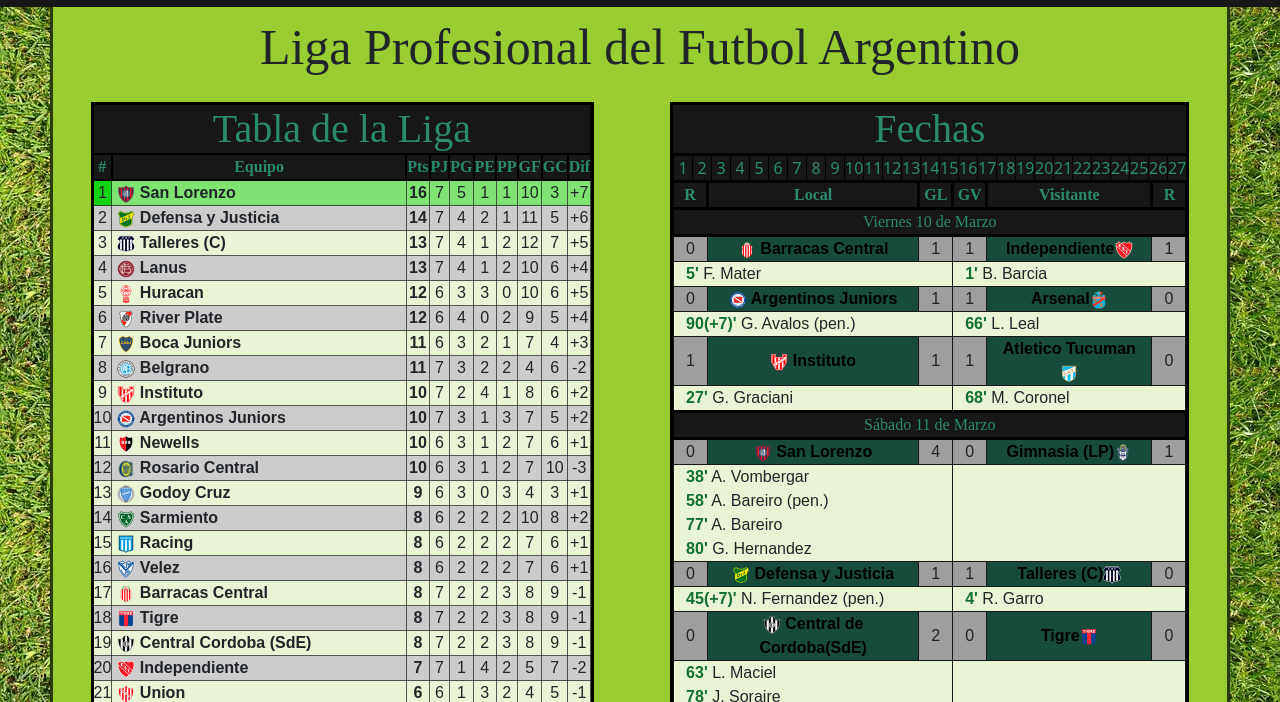
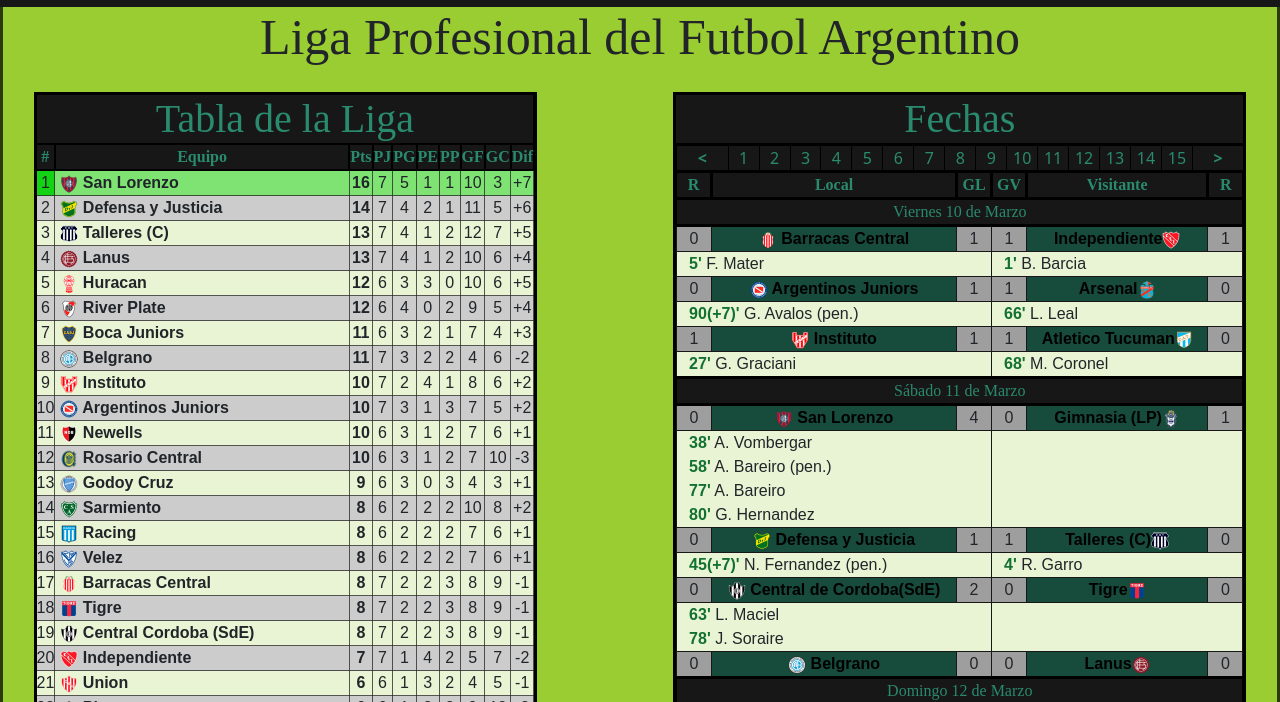
Before and after one commit to FranCue2/PF-Cueto, a website: page pages/competencias/liga.html in a window 1280 px wide. Shown: the part 83-785 px from the top of the page. Drawn offline with nearby package versions, Linux system fonts and the light colour scheme.

Commit message:
liga terminada

```diff
--- a/pages/competencias/liga.html
+++ b/pages/competencias/liga.html
@@ -76,7 +76,8 @@
                         <ul class="navbar-nav nav-lista justify-content-end flex-grow-1 pe-3">
 
                             <li class="nav-item dropdown">
-                                <a class="nav-link dropdown-toggle" href="#" role="button" data-bs-toggle="dropdown" aria-expanded="false">
+                                <a class="nav-link dropdown-toggle" href="#" role="button" data-bs-toggle="dropdown"
+                                    aria-expanded="false">
                                     Equipos
                                 </a>
                                 <ul class="dropdown-menu">
@@ -86,21 +87,27 @@
                             </li>
 
                             <li class="nav-item dropdown">
-                                <a class="nav-link dropdown-toggle" href="#" role="button" data-bs-toggle="dropdown" aria-expanded="false">
+                                <a class="nav-link dropdown-toggle" href="#" role="button" data-bs-toggle="dropdown"
+                                    aria-expanded="false">
                                     Torneos
                                 </a>
                                 <ul class="dropdown-menu">
                                     <li><a class="dropdown-item" href="liga.html">Liga Profesional</a></li>
-                                    <li><a class="dropdown-item" href="copas.html#copa-argentina">Copa Argentina</a></li>
-                                    <li><a class="dropdown-item" href="copas.html#copa-de-la-liga">Copa de la Liga</a></li>
-                                    <li><a class="dropdown-item" href="copas.html#otras-copas">Copa de Campeones</a></li>
+                                    <li><a class="dropdown-item" href="copas.html#copa-argentina">Copa Argentina</a>
+                                    </li>
+                                    <li><a class="dropdown-item" href="copas.html#copa-de-la-liga">Copa de la Liga</a>
+                                    </li>
+                                    <li><a class="dropdown-item" href="copas.html#otras-copas">Copa de Campeones</a>
+                                    </li>
                                     <li><a class="dropdown-item" href="copas.html#otras-copas">Supercopa</a></li>
-                                    <li><a class="dropdown-item" href="copas.html#otras-copas">Supercopa Internacional</a></li>
+                                    <li><a class="dropdown-item" href="copas.html#otras-copas">Supercopa
+                                            Internacional</a></li>
                                 </ul>
                             </li>
 
                             <li class="nav-item dropdown">
-                                <a class="nav-link dropdown-toggle" href="#" role="button" data-bs-toggle="dropdown" aria-expanded="false">
+                                <a class="nav-link dropdown-toggle" href="#" role="button" data-bs-toggle="dropdown"
+                                    aria-expanded="false">
                                     Contacto
                                 </a>
                                 <ul class="dropdown-menu">
@@ -124,6 +131,7 @@
                 <h1>Liga Profesional del Futbol Argentino</h1>
             </div>
 
+            <div class="parte-liga">
                 <!-- Tabla de Puntos del Torneo de este año -->
                 <section class="tabla-liga">
 
@@ -149,7 +157,8 @@
                             <tr>
                                 <td class="tabla-datos clasificado-a-libertadores">1</td>
                                 <td class="tabla-datos campeon-de-liga tabla-equipo columna-equipo"><img
-                                    src="../../multimedia/equipos/escudos-chiquitos/san-lorenzo-chiquito.png" alt="">
+                                        src="../../multimedia/equipos/escudos-chiquitos/san-lorenzo-chiquito.png"
+                                        alt="">
                                     San Lorenzo</td>
                                 <td class="tabla-datos campeon-de-liga tabla-puntaje">16</td>
                                 <td class="tabla-datos campeon-de-liga">7</td>
@@ -191,7 +200,8 @@
                             <tr>
                                 <td class="tabla-datos">4</td>
                                 <td class="tabla-datos tabla-equipo columna-equipo"><img
-                                    src="../../multimedia/equipos/escudos-chiquitos/lanus-chiquito.png" alt=""> Lanus
+                                        src="../../multimedia/equipos/escudos-chiquitos/lanus-chiquito.png" alt="">
+                                    Lanus
                                 </td>
                                 <td class="tabla-datos tabla-puntaje">13</td>
                                 <td class="tabla-datos">7</td>
@@ -219,7 +229,8 @@
                             <tr>
                                 <td class="tabla-datos">6</td>
                                 <td class="tabla-datos tabla-equipo columna-equipo"><img
-                                    src="../../multimedia/equipos/escudos-chiquitos/river-plate-chiquito.png" alt="">
+                                        src="../../multimedia/equipos/escudos-chiquitos/river-plate-chiquito.png"
+                                        alt="">
                                     River Plate</td>
                                 <td class="tabla-datos tabla-puntaje">12</td>
                                 <td class="tabla-datos">6</td>
@@ -345,7 +356,8 @@
                             <tr>
                                 <td class="tabla-datos">15</td>
                                 <td class="tabla-datos tabla-equipo columna-equipo"><img
-                                    src="../../multimedia/equipos/escudos-chiquitos/racing-chiquito.png" alt=""> Racing
+                                        src="../../multimedia/equipos/escudos-chiquitos/racing-chiquito.png" alt="">
+                                    Racing
                                 </td>
                                 <td class="tabla-datos tabla-puntaje">8</td>
                                 <td class="tabla-datos">6</td>
@@ -359,7 +371,8 @@
                             <tr>
                                 <td class="tabla-datos">16</td>
                                 <td class="tabla-datos tabla-equipo columna-equipo"><img
-                                    src="../../multimedia/equipos/escudos-chiquitos/velez-chiquito.png" alt=""> Velez
+                                        src="../../multimedia/equipos/escudos-chiquitos/velez-chiquito.png" alt="">
+                                    Velez
                                 </td>
                                 <td class="tabla-datos tabla-puntaje">8</td>
                                 <td class="tabla-datos">6</td>
@@ -387,7 +400,8 @@
                             <tr>
                                 <td class="tabla-datos">18</td>
                                 <td class="tabla-datos tabla-equipo columna-equipo"><img
-                                    src="../../multimedia/equipos/escudos-chiquitos/tigre-chiquito.png" alt=""> Tigre
+                                        src="../../multimedia/equipos/escudos-chiquitos/tigre-chiquito.png" alt="">
+                                    Tigre
                                 </td>
                                 <td class="tabla-datos tabla-puntaje">8</td>
                                 <td class="tabla-datos">7</td>
@@ -415,7 +429,8 @@
                             <tr>
                                 <td class="tabla-datos">20</td>
                                 <td class="tabla-datos tabla-equipo columna-equipo"><img
-                                    src="../../multimedia/equipos/escudos-chiquitos/independiente-chiquito.png" alt="">
+                                        src="../../multimedia/equipos/escudos-chiquitos/independiente-chiquito.png"
+                                        alt="">
                                     Independiente</td>
                                 <td class="tabla-datos tabla-puntaje">7</td>
                                 <td class="tabla-datos">7</td>
@@ -429,7 +444,8 @@
                             <tr>
                                 <td class="tabla-datos">21</td>
                                 <td class="tabla-datos tabla-equipo columna-equipo"><img
-                                    src="../../multimedia/equipos/escudos-chiquitos/union-chiquito.png" alt=""> Union
+                                        src="../../multimedia/equipos/escudos-chiquitos/union-chiquito.png" alt="">
+                                    Union
                                 </td>
                                 <td class="tabla-datos tabla-puntaje">6</td>
                                 <td class="tabla-datos">6</td>
@@ -471,7 +487,8 @@
                             <tr>
                                 <td class="tabla-datos">24</td>
                                 <td class="tabla-datos tabla-equipo columna-equipo"><img
-                                    src="../../multimedia/equipos/escudos-chiquitos/estudiantes-chiquito.png" alt="">
+                                        src="../../multimedia/equipos/escudos-chiquitos/estudiantes-chiquito.png"
+                                        alt="">
                                     Estudiantes (LP)</td>
                                 <td class="tabla-datos tabla-puntaje">5</td>
                                 <td class="tabla-datos">6</td>
@@ -513,7 +530,8 @@
                             <tr>
                                 <td class="tabla-datos">27</td>
                                 <td class="tabla-datos tabla-equipo columna-equipo"><img
-                                    src="../../multimedia/equipos/escudos-chiquitos/colon-chiquito.png" alt=""> Colon
+                                        src="../../multimedia/equipos/escudos-chiquitos/colon-chiquito.png" alt="">
+                                    Colon
                                 </td>
                                 <td class="tabla-datos tabla-puntaje">3</td>
                                 <td class="tabla-datos">6</td>
@@ -549,6 +567,7 @@
                         <h2>Fechas</h2>
                     </div>
                     <ol class="boton-fecha">
+                        <li class="flecha-fecha"><</li>
                         <li>1</li>
                         <li>2</li>
                         <li>3</li>
@@ -564,18 +583,19 @@
                         <li>13</li>
                         <li>14</li>
                         <li>15</li>
-                    <li>16</li>
-                    <li>17</li>
-                    <li>18</li>
-                    <li>19</li>
-                    <li>20</li>
-                    <li>21</li>
-                    <li>22</li>
-                    <li>23</li>
-                    <li>24</li>
-                    <li>25</li>
-                    <li>26</li>
-                    <li>27</li>
+                        <li class="num-fuera-rango">16</li>
+                        <li class="num-fuera-rango">17</li>
+                        <li class="num-fuera-rango">18</li>
+                        <li class="num-fuera-rango">19</li>
+                        <li class="num-fuera-rango">20</li>
+                        <li class="num-fuera-rango">21</li>
+                        <li class="num-fuera-rango">22</li>
+                        <li class="num-fuera-rango">23</li>
+                        <li class="num-fuera-rango">24</li>
+                        <li class="num-fuera-rango">25</li>
+                        <li class="num-fuera-rango">26</li>
+                        <li class="num-fuera-rango">27</li>
+                        <li class="flecha-fecha">></li>
                     </ol>
                     <section class="tabla-fechas">
                         <table>
@@ -598,7 +618,8 @@
                                 <td class="fecha-terminado">1</td>
                                 <td class="fecha-terminado">1</td>
                                 <td class="equipo-fecha"> Independiente<img
-                                    src="../../multimedia/equipos/escudos-chiquitos/independiente-chiquito.png" alt="">
+                                        src="../../multimedia/equipos/escudos-chiquitos/independiente-chiquito.png"
+                                        alt="">
                                 </td>
                                 <td class="fecha-terminado">1</td>
                             </tr>
@@ -618,7 +639,8 @@
                                 <td class="fecha-terminado">1</td>
                                 <td class="fecha-terminado">1</td>
                                 <td class="equipo-fecha"> Arsenal<img
-                                    src="../../multimedia/equipos/escudos-chiquitos/arsenal-chiquito.png" alt=""></td>
+                                        src="../../multimedia/equipos/escudos-chiquitos/arsenal-chiquito.png" alt="">
+                                </td>
                                 <td class="fecha-terminado">0</td>
                             </tr>
                             <tr class="fecha-quienes-goles">
@@ -655,12 +677,14 @@
                             <tr>
                                 <td class="fecha-terminado">0</td>
                                 <td class="equipo-fecha"><img
-                                    src="../../multimedia/equipos/escudos-chiquitos/san-lorenzo-chiquito.png" alt="">
+                                        src="../../multimedia/equipos/escudos-chiquitos/san-lorenzo-chiquito.png"
+                                        alt="">
                                     San Lorenzo</td>
                                 <td class="fecha-terminado">4</td>
                                 <td class="fecha-terminado">0</td>
                                 <td class="equipo-fecha"> Gimnasia (LP)<img
-                                    src="../../multimedia/equipos/escudos-chiquitos/gimnasia-chiquito.png" alt=""></td>
+                                        src="../../multimedia/equipos/escudos-chiquitos/gimnasia-chiquito.png" alt="">
+                                </td>
                                 <td class="fecha-terminado">1</td>
                             </tr>
                             <tr class="fecha-quienes-goles">
@@ -727,12 +751,14 @@
                             <tr>
                                 <td class="fecha-en-progreso">0</td>
                                 <td class="equipo-fecha"><img
-                                    src="../../multimedia/equipos/escudos-chiquitos/racing-chiquito.png" alt=""> Racing
+                                        src="../../multimedia/equipos/escudos-chiquitos/racing-chiquito.png" alt="">
+                                    Racing
                                 </td>
                                 <td class="fecha-en-progreso">1</td>
                                 <td class="fecha-en-progreso">0</td>
                                 <td class="equipo-fecha"> Sarmiento (J)<img
-                                    src="../../multimedia/equipos/escudos-chiquitos/sarmiento-chiquito.png" alt=""></td>
+                                        src="../../multimedia/equipos/escudos-chiquitos/sarmiento-chiquito.png" alt="">
+                                </td>
                                 <td class="fecha-en-progreso">0</td>
                             </tr>
                             <tr class="fecha-quienes-goles">
@@ -764,7 +790,8 @@
                                 <td class="fecha-por-definirse"></td>
                                 <td class="fecha-por-definirse"></td>
                                 <td class="equipo-fecha">Huracan<img
-                                    src="../../multimedia/equipos/escudos-chiquitos/huracan-chiquito.png" alt=""></td>
+                                        src="../../multimedia/equipos/escudos-chiquitos/huracan-chiquito.png" alt="">
+                                </td>
                                 <td class="fecha-por-definirse"></td>
                             </tr>
                             <tr>
@@ -809,7 +836,8 @@
                                 <td class="fecha-por-definirse"></td>
                                 <td class="fecha-por-definirse"></td>
                                 <td class="equipo-fecha">Newells<img
-                                    src="../../multimedia/equipos/escudos-chiquitos/newells-chiquito.png" alt=""></td>
+                                        src="../../multimedia/equipos/escudos-chiquitos/newells-chiquito.png" alt="">
+                                </td>
                                 <td class="fecha-por-definirse"></td>
                             </tr>
                             <tr>
@@ -823,7 +851,8 @@
                                 <td class="fecha-por-definirse"></td>
                                 <td class="fecha-por-definirse"></td>
                                 <td class="equipo-fecha">Platense<img
-                                    src="../../multimedia/equipos/escudos-chiquitos/platense-chiquito.png" alt=""></td>
+                                        src="../../multimedia/equipos/escudos-chiquitos/platense-chiquito.png" alt="">
+                                </td>
                                 <td class="fecha-por-definirse"></td>
                             </tr>
                             <tr>
@@ -832,6 +861,10 @@
                         </table>
                     </section>
                 </section>
+            </div>
+
+
+
 
             <!-- Ranking de Torneos ganados -->
             <section class="ranking">
@@ -1142,7 +1175,8 @@
 
         <section class="footer-lista-mobile solo-mobile">
             <div class="dropdown">
-                <button class="btn btn-secondary dropdown-toggle" type="button" data-bs-toggle="dropdown" aria-expanded="false">
+                <button class="btn btn-secondary dropdown-toggle" type="button" data-bs-toggle="dropdown"
+                    aria-expanded="false">
                     Equipos
                 </button>
                 <ul class="dropdown-menu">
@@ -1151,7 +1185,8 @@
                 </ul>
             </div>
             <div class="dropdown">
-                <button class="btn btn-secondary dropdown-toggle" type="button" data-bs-toggle="dropdown" aria-expanded="false">
+                <button class="btn btn-secondary dropdown-toggle" type="button" data-bs-toggle="dropdown"
+                    aria-expanded="false">
                     Torneos
                 </button>
                 <ul class="dropdown-menu">
@@ -1164,7 +1199,8 @@
                 </ul>
             </div>
             <div class="dropdown">
-                <button class="btn btn-secondary dropdown-toggle" type="button" data-bs-toggle="dropdown" aria-expanded="false">
+                <button class="btn btn-secondary dropdown-toggle" type="button" data-bs-toggle="dropdown"
+                    aria-expanded="false">
                     Contacto
                 </button>
                 <ul class="dropdown-menu">
@@ -1182,7 +1218,8 @@
 
         <section class="footer-redes-sociales">
             <a href=""><img src="../../multimedia/redes_sociales/facebook.png" alt="facebook"></a>
-            <a href="https://instagram.com/sofia.maceiras?igshid=YmMyMTA2M2Y="><img src="../../multimedia/redes_sociales/instagram.png" alt="instagram"></a>
+            <a href="https://instagram.com/sofia.maceiras?igshid=YmMyMTA2M2Y="><img
+                    src="../../multimedia/redes_sociales/instagram.png" alt="instagram"></a>
             <a href=""><img src="../../multimedia/redes_sociales/twitter.png" alt="twitter"></a>
         </section>
     </footer>
--- a/scss/layout/_liga.scss
+++ b/scss/layout/_liga.scss
@@ -1,19 +1,19 @@
 .contenido-liga {
-    display: grid;
-    grid-template-columns: 45% 45%;
-    grid-template-rows: auto;
-    justify-content: space-around;
-    grid-template-areas: 'titulo titulo'
-        'tabla fechas'
-        'ranking ranking'
-    ;
-    padding: 10px;
-    gap: 5px;
-    row-gap: 20px;
+    @include flex(column, auto, auto, auto, 20px);
+    margin: 0;
 }
+
 .titulo-liga {
-        grid-area: titulo;
     padding-bottom: 5px;
+}
+
+.parte-liga{
+    @include flex(row, space-around, auto, wrap, 5px);
+
+    .tabla-liga{
+        width: 45%;
+        min-width: 420px;
+    }
 }
 
 /*Estilo de Tabla*/
@@ -21,8 +21,6 @@
 .tabla-liga {
     display: flex;
     flex-direction: column;
-        grid-area: tabla;
-        width: 100%;
 
     h2 {
         background-color: $fondo_elementos;
@@ -90,9 +88,10 @@
 }
 
 .fecha {
+    width: 45%;
+    min-width: 420px;
     display: flex;
     flex-direction: column;
-        grid-area: fechas;
     border: 3px rgb(0, 0, 0) solid;
 
     h2 {
@@ -108,6 +107,7 @@
         border-bottom: 3px rgb(0, 0, 0) solid;
         padding: 0;
         margin: 0;
+        width: 100%;
     }
 
     li {
@@ -115,9 +115,25 @@
         background-color: $fondo_elementos;
         color: $text_color_fondo_elementos;
         border-left: 1px rgb(0, 0, 0) solid;
-            width: 3.703%;
+        width: 6%;
         text-align: center;
+
+        &:hover{
+            transition: 0.25s;
+            background-color: $color-datos;
+            color: rgb(0, 0, 0);
+            font-size: 20px;
         }
+    }
+
+    .flecha-fecha{
+        width: 10%;
+        font-weight: 900;
+    }
+}
+
+.num-fuera-rango{
+    display: none;
 }
 
 .tabla-fechas {
@@ -172,7 +188,7 @@
     }
 }
 
-    .tabla-indices{
+.tabla-indices {
     border: 2px solid rgb(0, 0, 0);
     background-color: $fondo_elementos;
     font-family: 'Golos Text';
@@ -225,7 +241,6 @@
 /*Ranking*/
 
 .ranking {
-        grid-area: ranking;
     display: flex;
     flex-direction: column;
 
```
Also changed, not shown: scss/layout/_mediaqueries.scss (+26 -0 lines), css/style.css, 1 other file. Lines whose indentation alone changed are shown as unchanged.
